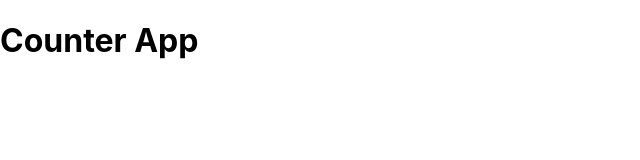
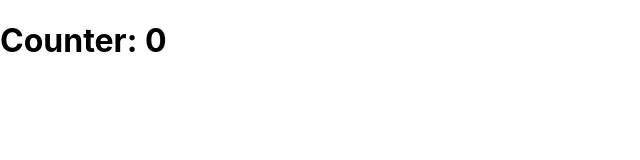
Before and after one commit to marzighased/react-counter-app, a React (Create React App) app: page / in a window 1280 px wide. Shown: the top 160 px of the page, without its empty margins (0-640 px from the left). Built offline with nearby package versions, Linux system fonts and the light colour scheme.

Commit message:
app function added

```diff
--- a/src/App.js
+++ b/src/App.js
@@ -1,9 +1,11 @@
-import React from 'react';
+import React, { useState } from 'react';
 
 function App() {
+  const [count, setCount] = useState(0);
+
   return (
     <div>
-      <h1>Counter App</h1>
+      <h1>Counter: {count}</h1>
     </div>
   );
 }
```
